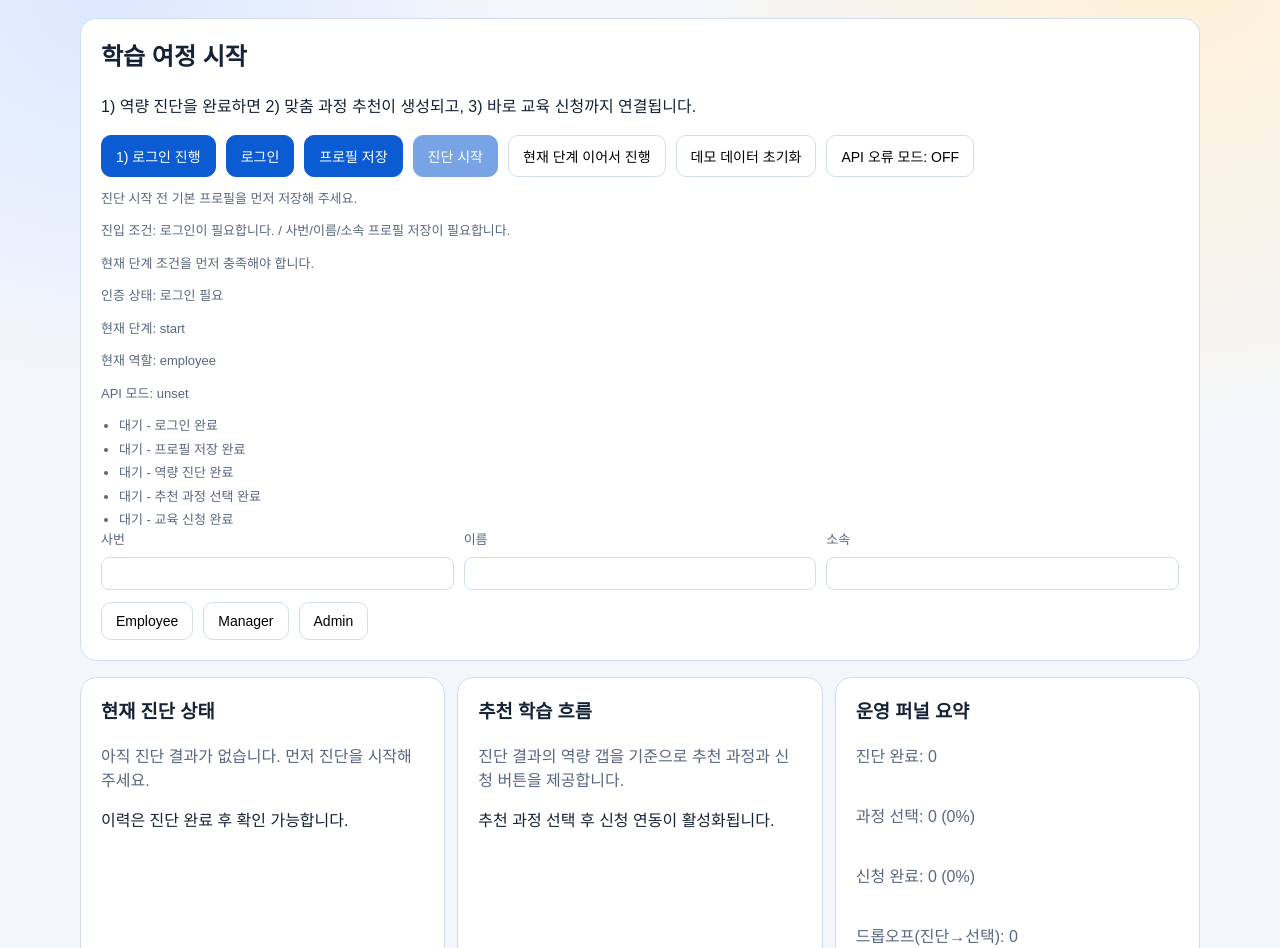
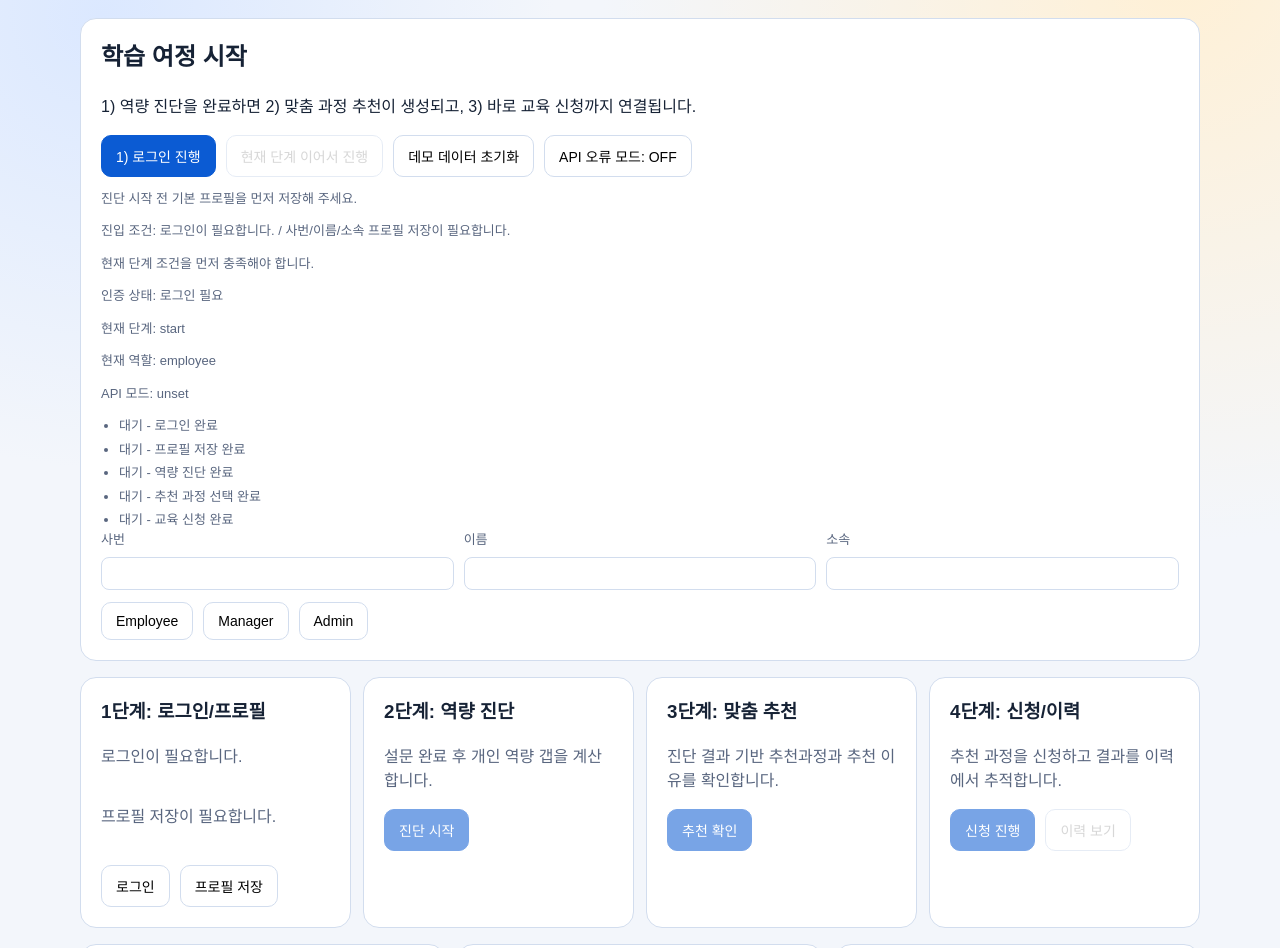
Before and after one commit to realDanLABS/On-Learning-Searcher, a React (Vite) app: page / in a window 1280 px wide. Shown: the part 184-1132 px from the top of the page. Built offline with nearby package versions, Linux system fonts and the light colour scheme; no server answers.

Commit message:
feat: streamline home journey into guided enterprise steps

```diff
--- a/src/router/HomePage.tsx
+++ b/src/router/HomePage.tsx
@@ -122,6 +122,10 @@ export function HomePage() {
     stage,
   })
   const canStartNext = blockers.length === 0 && nextAction.enabled
+  const canGoDiagnosis = authenticated && profileReady
+  const canGoRecommendation = stage !== 'start'
+  const canGoEnrollment = stage === 'course_selected' || stage === 'enrollment_done'
+  const canGoHistory = stage !== 'start'
   const historyRoute = featureRoutes.find((route) => route.path === '/history')
   const courseLinkingRoute = featureRoutes.find((route) => route.path === '/course-linking')
   const canOpenHistory =
@@ -236,23 +240,14 @@ export function HomePage() {
         </p>
         <div className="journey-actions">
           <button className="primary-btn" onClick={runPrimaryAction} type="button">
-            {primaryAction.label}
-          </button>
-          <button className="primary-btn" onClick={startLogin} type="button">
-            {authenticated ? '로그인 완료' : '로그인'}
-          </button>
-          <button className="primary-btn" onClick={submitOnboarding} type="button">
-            {profileReady ? '프로필 수정 완료' : '프로필 저장'}
+            {canStartNext ? `바로 시작: ${primaryAction.label}` : primaryAction.label}
           </button>
           <button
-            className="primary-btn"
-            disabled={!canStartNext}
+            className="secondary-btn"
+            disabled={!nextAction.enabled}
             onClick={() => navigate(nextAction.to)}
             type="button"
           >
-            {nextAction.label}
-          </button>
-          <button className="secondary-btn" onClick={() => navigate(nextAction.to)} type="button">
             현재 단계 이어서 진행
           </button>
           <button className="secondary-btn" onClick={resetJourney} type="button">
@@ -315,6 +310,71 @@ export function HomePage() {
 
       <section className="feature-grid">
         <article className="feature-card">
+          <h3>1단계: 로그인/프로필</h3>
+          <p>{authenticated ? '로그인 완료' : '로그인이 필요합니다.'}</p>
+          <p>{profileReady ? '프로필 저장 완료' : '프로필 저장이 필요합니다.'}</p>
+          <div className="journey-actions">
+            <button className="secondary-btn" onClick={startLogin} type="button">
+              {authenticated ? '로그인 상태 확인' : '로그인'}
+            </button>
+            <button className="secondary-btn" onClick={submitOnboarding} type="button">
+              {profileReady ? '프로필 수정' : '프로필 저장'}
+            </button>
+          </div>
+        </article>
+
+        <article className="feature-card">
+          <h3>2단계: 역량 진단</h3>
+          <p>설문 완료 후 개인 역량 갭을 계산합니다.</p>
+          <button
+            className="primary-btn"
+            disabled={!canGoDiagnosis}
+            onClick={() => navigate('/diagnosis')}
+            type="button"
+          >
+            진단 시작
+          </button>
+        </article>
+
+        <article className="feature-card">
+          <h3>3단계: 맞춤 추천</h3>
+          <p>진단 결과 기반 추천과정과 추천 이유를 확인합니다.</p>
+          <button
+            className="primary-btn"
+            disabled={!canGoRecommendation}
+            onClick={() => navigate('/recommendation')}
+            type="button"
+          >
+            추천 확인
+          </button>
+        </article>
+
+        <article className="feature-card">
+          <h3>4단계: 신청/이력</h3>
+          <p>추천 과정을 신청하고 결과를 이력에서 추적합니다.</p>
+          <div className="journey-actions">
+            <button
+              className="primary-btn"
+              disabled={!canGoEnrollment}
+              onClick={() => navigate('/course-linking')}
+              type="button"
+            >
+              신청 진행
+            </button>
+            <button
+              className="secondary-btn"
+              disabled={!canGoHistory}
+              onClick={() => navigate('/history')}
+              type="button"
+            >
+              이력 보기
+            </button>
+          </div>
+        </article>
+      </section>
+
+      <section className="feature-grid">
+        <article className="feature-card">
           <h3>현재 진단 상태</h3>
           {diagnosis ? (
             <p>
```
